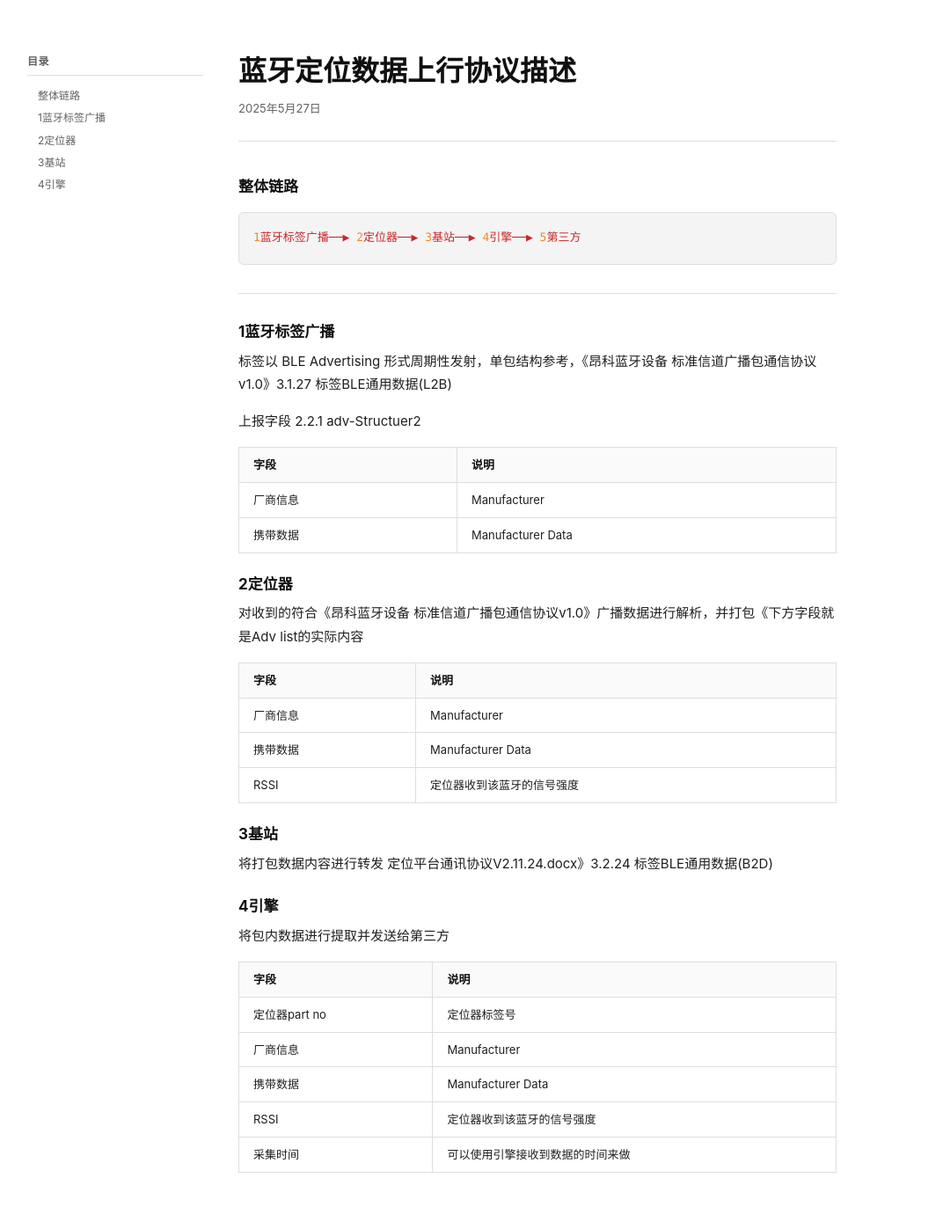
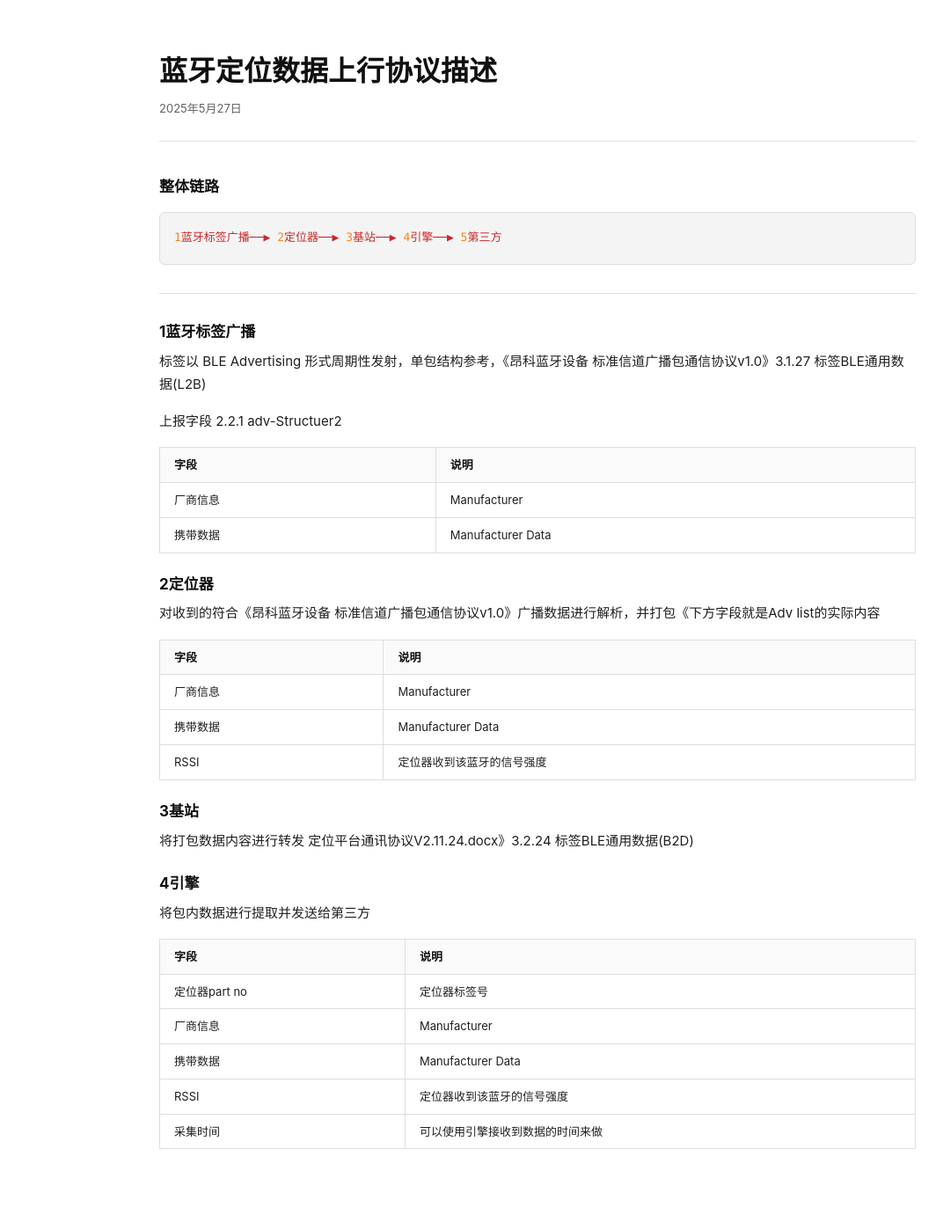
Before and after one commit to WuJaw/WuJaw.github.io, a Jekyll site: the page built from _posts/2026-05-28-协议000-蓝牙定位数据上行协议描述.md, in a window 1280 px wide. Shown: the whole page at 88% size, without its empty margins (29-1101 px from the left). Built offline with Jekyll 4.4.1, drawn with Linux system fonts in a browser that asks for light colours; after the commit the page ends 1362 px from its top, so only the background shows below that.

Commit message:
压缩下右侧留白显示

```diff
--- a/_layouts/default.html
+++ b/_layouts/default.html
@@ -57,7 +57,7 @@
     color: var(--body);
     font-size: var(--fs-body);
     line-height: 1.75;
-    max-width: 720px;
+    max-width: 900px;
     margin: 0 auto;
     padding: 60px 20px 40px;
   }
@@ -418,7 +418,7 @@
     position: fixed;
     top: 60px;
     /* 定位到正文左侧 20px 处 */
-    right: calc(50% + 380px);
+    right: calc(50% + 470px);
     width: 200px;
     max-height: calc(100vh - 120px);
     overflow-y: auto;
@@ -483,7 +483,7 @@
   }
 
   /* 只在足够宽的屏幕上显示 TOC（正文 720px + 两侧各需 ~220px） */
-  @media (max-width: 1160px) {
+  @media (max-width: 1340px) {
     .toc-panel { display: none; }
   }
 
```
